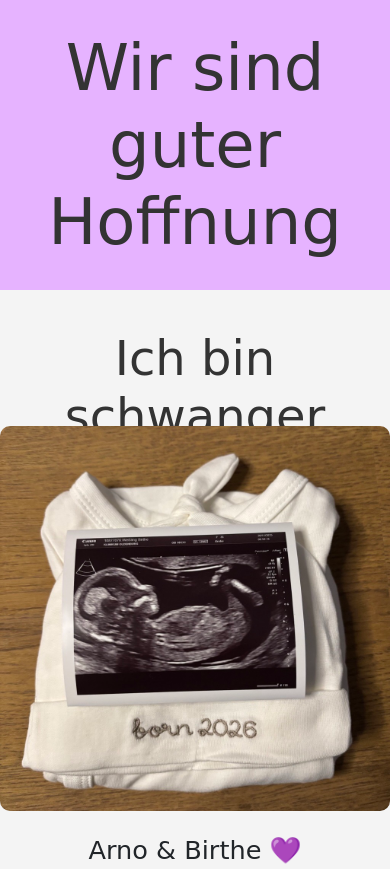
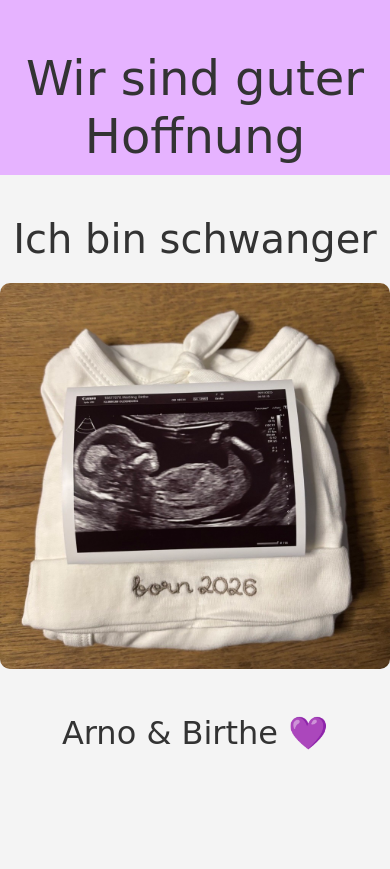
Before and after one commit to Bundovski/Bundovski.github.io, a plain HTML site: page index.html in a window 390 px wide. After the commit the page ends 844 px from the top, so only its background shows below. Drawn offline with nearby package versions, Linux system fonts and the light colour scheme; a web font is replaced by a local one.

Commit message:
Update style for iPhone screen

```diff
--- a/style.css
+++ b/style.css
@@ -13,21 +13,23 @@ header {
 }
 
 h1 {
-  margin: 0;
-  font-family: "Borel", cursive;
-  font-size: 400%;
-}
-
-h2 {
-  margin: 40px 0 -20px 0px;
-  color: #333;
+  margin: 20px 0px -20px 0px;
   font-family: "Borel", cursive;
   font-size: 300%;
 }
 
+h2 {
+  margin: 40px 0 20px 0px;
+  color: #333;
+  font-family: "Borel", cursive;
+  font-size: 250%;
+}
+
 .borel-font {
+  color: #333;
   font-family: "Borel", cursive;
-  font-size: 160%;
+  font-size: 200%;
+  margin: 20px;
 }
 
 img {
```
